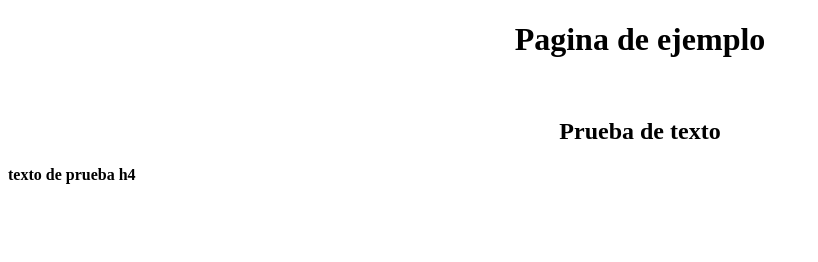
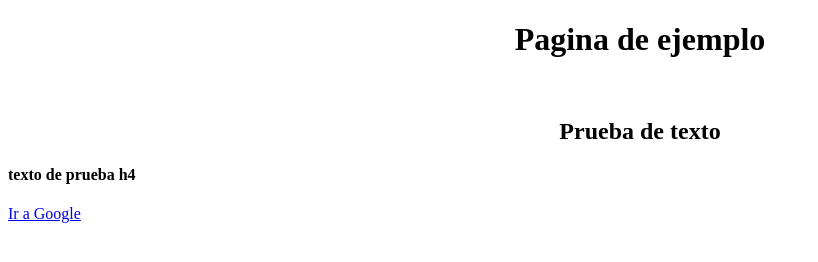
Before and after one commit to gamavib/DemoGit, a plain HTML site: page index.html in a window 1280 px wide. Shown: the whole page, without its empty margins (0-818 px from the left). Drawn offline with Linux system fonts and the light colour scheme.

Commit message:
Adicion de enlase url

```diff
--- a/index.html
+++ b/index.html
@@ -10,5 +10,6 @@
 		<h2>Prueba de texto</h2>
 	</center>
 	<h4>texto de prueba h4</h4>
+	<a href="https://wwww.google.com">Ir a Google</a>
 </body>
 </html>
```
